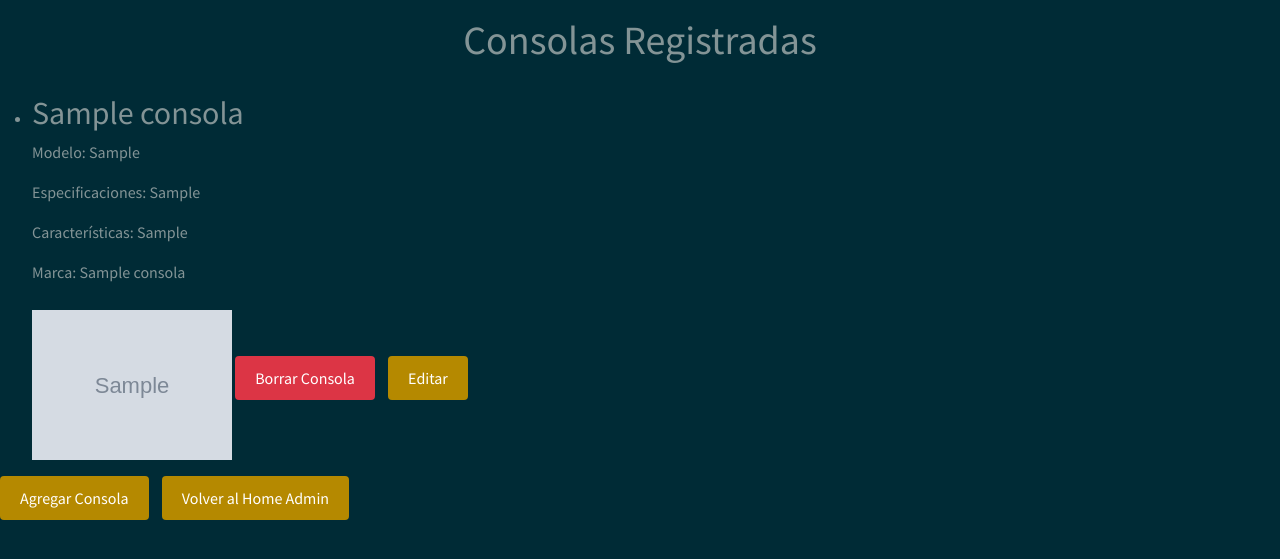
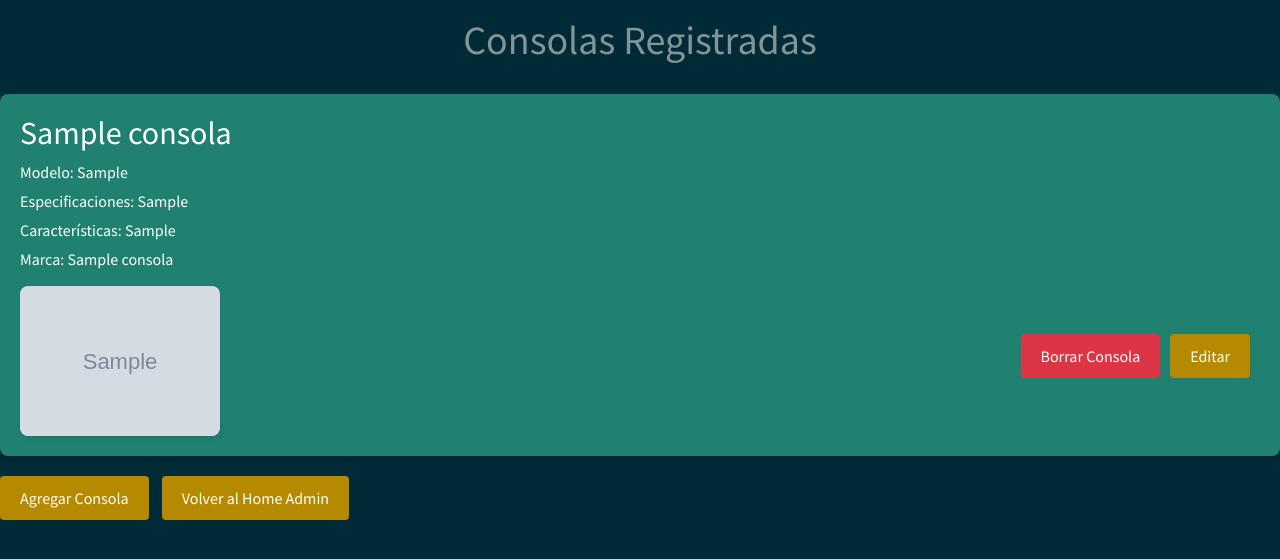
Before and after one commit to javierarf/Sumativa3, a Django app: page /ver_consolas in a window 1280 px wide. Shown: the part 80-639 px from the top of the page. Run offline with Django 5.2, Linux system fonts and the light colour scheme; tables that the repository leaves empty hold one stand-in row (values such as "Sample post"); grey boxes marked "Sample" are stand-in pictures; some libraries are stand-ins or nearby versions.

Commit message:
Se rediseña
Rediseño al html

```diff
--- a/tienda/templates/AdminVerConsolas.html
+++ b/tienda/templates/AdminVerConsolas.html
@@ -77,6 +77,84 @@
         #logo{
             background-color:  #208170;
         }
+
+        .consola-list {
+    list-style: none;
+    padding: 0;
+    margin: 20px 0;
+}
+
+.consola-item {
+    background-color: #208170;
+    color:#ffffff;
+    border-radius: 8px;
+    padding: 20px;
+    margin-bottom: 20px;
+    box-shadow: 0 4px 8px rgba(0, 0, 0, 0.1);
+}
+
+.consola-header h2 {
+    margin-top: 0;
+}
+
+.modelo, .especificaciones, .caracteristicas, .marca {
+    margin: 5px 0;
+}
+
+.consola-actions {
+    display: flex;
+    align-items: center;
+    justify-content: space-between;
+}
+
+.consola-image img {
+    max-width: 100%;
+    height: auto;
+    margin-top: 10px;
+    border-radius: 8px;
+    box-shadow: 0 2px 4px rgba(0, 0, 0, 0.1);
+}
+
+.consola-buttons {
+    display: flex;
+    align-items: center;
+}
+
+.btn-delete {
+    padding: 10px 20px;
+    background-color: #dc3545;
+    color: #ffffff;
+    border: none;
+    border-radius: 4px;
+    cursor: pointer;
+    font-size: 16px;
+    margin-right: 10px;
+    text-decoration: none;
+    transition: background-color 0.3s ease;
+}
+
+.btn-edit {
+    padding: 10px 20px;
+    background-color: #b58900;
+    color: #ffffff;
+    border: none;
+    border-radius: 4px;
+    cursor: pointer;
+    font-size: 16px;
+    margin-right: 10px;
+    text-decoration: none;
+    transition: background-color 0.3s ease;
+}
+
+.btn-delete:hover, .btn-edit:hover {
+    background-color: #c82333;
+}
+
+.no-consolas {
+    margin-top: 20px;
+    text-align: center;
+    color: #888;
+}
     </style>
 </head>
 <body>
@@ -92,27 +170,34 @@
     </nav>
     <h1 class="mt-3">Consolas Registradas</h1>
 
-    <ul>
+    <ul class="consola-list">
         {% for consola in consolas %}
-        <li>
+        <li class="consola-item">
+            <div class="consola-header">
                 <h2>{{ consola.nombre_consola }}</h2>
-            <p>Modelo: {{ consola.modelo }}</p>
-            <p>Especificaciones: {{ consola.especificaciones }}</p>
-            <p>Características: {{ consola.caracteristicas }}</p>
-            <p>Marca: {{ consola.marca.Nombre_Marca }}</p>
+                <p class="modelo">Modelo: {{ consola.modelo }}</p>
+                <p class="especificaciones">Especificaciones: {{ consola.especificaciones }}</p>
+                <p class="caracteristicas">Características: {{ consola.caracteristicas }}</p>
+                <p class="marca">Marca: {{ consola.marca.Nombre_Marca }}</p>
+            </div>
+            <div class="consola-actions">
                 {% if consola.imagen %}
+                <div class="consola-image">
                     <img src="{{ consola.imagen.url }}" alt="{{ consola.nombre_consola }}" width="200">
+                </div>
                 {% endif %}
-
-            <!-- Formulario para Borrar Consola -->
+                <!-- Formulario para Borrar y Editar Consola -->
+                <div class="consola-buttons">
                     <form method="post" action="{% url 'borrar_consola' consola.id %}">
                         {% csrf_token %}
-                <button type="submit">Borrar Consola</button>
-                <a href="{% url 'editar_consola' consola.id %}">Editar</a>
+                        <button type="submit" class="btn-delete">Borrar Consola</button>
                     </form>
+                    <a href="{% url 'editar_consola' consola.id %}" class="btn-edit">Editar</a>
+                </div>
+            </div>
         </li>
         {% empty %}
-        <li>No hay consolas registradas.</li>
+        <li class="no-consolas">No hay consolas registradas.</li>
         {% endfor %}
     </ul>
 
```
Lines whose indentation alone changed are shown as unchanged.
